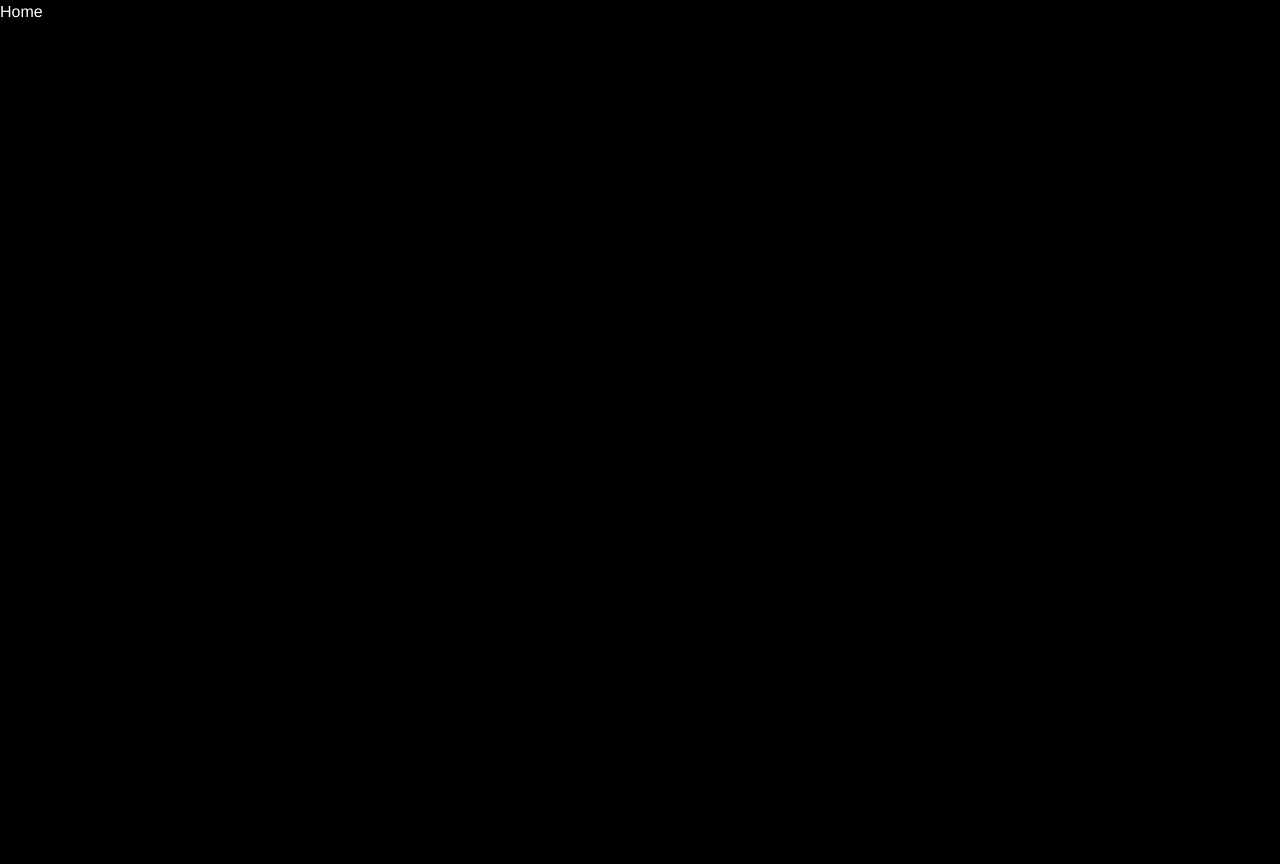
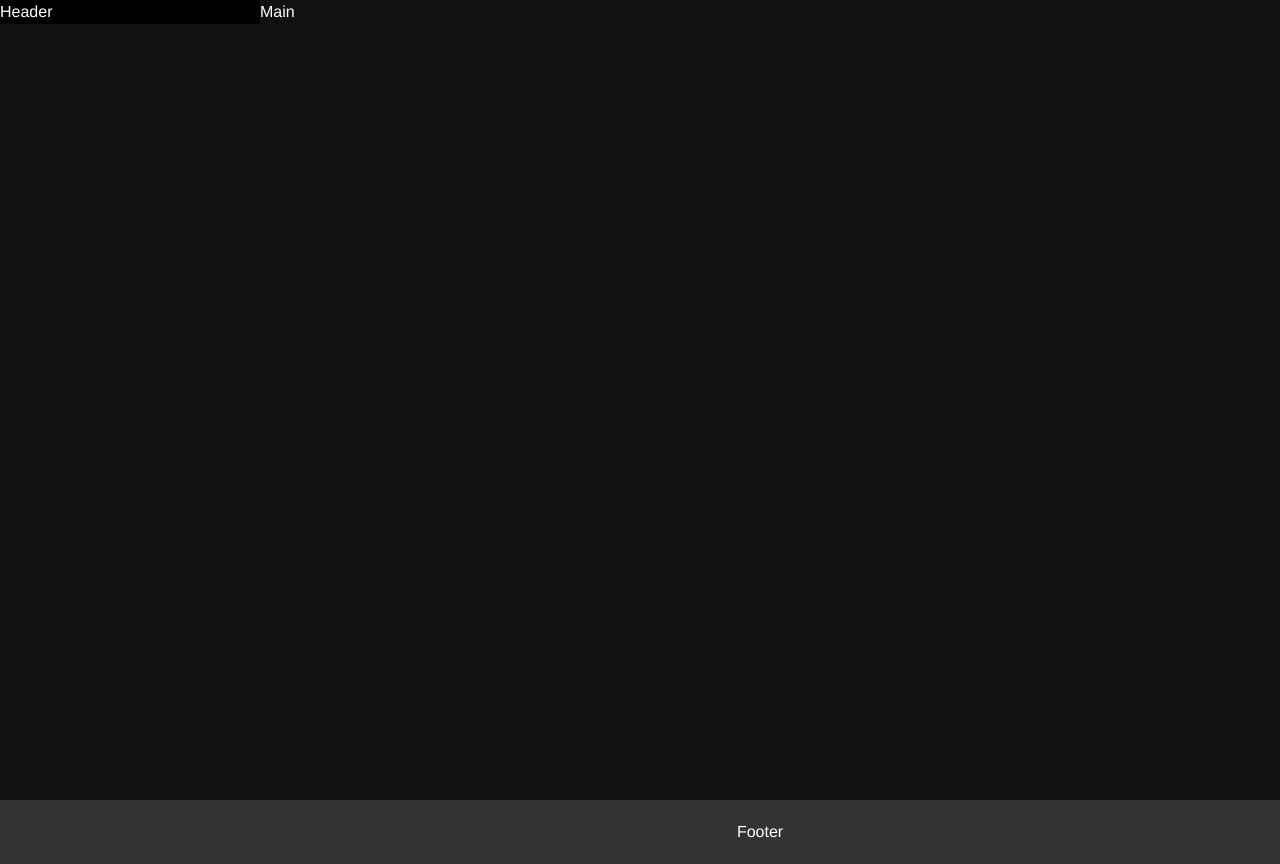
Before and after one commit to nuna2025/KoreanischLernen, a React (Create React App) app: page / in a window 1280 px wide. Before the commit the page ends 800 px from the top, so only its background shows below. Built offline with nearby package versions, Linux system fonts and the light colour scheme; a web font is replaced by a local one.

Commit message:
base: structure base section components

```diff
--- a/src/App.js
+++ b/src/App.js
@@ -9,10 +9,15 @@
 import Youtuber from './pages/Youtuber'
 import Youtubes from './pages/Youtubes'
 import Not from './pages/Not'
+import Header from './components/section/Header'
+import Main from './components/section/Main'
+import Footer from './components/section/Footer'
 
 function App() {
   return (
     <BrowserRouter>
+        <Header />
+        <Main>
             <Routes>
                 <Route path='/' element={<Home />} />
                 <Route path='/wordgame' element={<Wordgame />} />
@@ -22,8 +27,9 @@
                 <Route path='/youtuber' element={<Youtuber />} />
                 <Route path='/youtubes' element={< Youtubes/>} />
                 <Route path='*' element={<Not />} />
-
             </Routes>
+        </Main>
+        <Footer />
     </BrowserRouter>
   )
 }
--- /dev/null
+++ b/src/assets/scss/section/_layout.scss
@@ -0,0 +1,20 @@
+#header {
+    position: fixed;
+    left: 0;
+    top: 0;
+    width: 260px;
+    z-index: 10000;
+    background-color: #000;
+}
+#main {
+    max-width: 2000px;
+    min-height: 100vh;
+    margin: 0 auto;
+    padding-left: 260px;
+    background-color: #111;
+}
+#footer {
+    text-align: center;
+    background-color: #333;
+    padding: 20px 20px 20px 260px;
+}
--- a/src/assets/scss/style.scss
+++ b/src/assets/scss/style.scss
@@ -6,3 +6,6 @@
 @import "setting/reset";
 @import "setting/mixin";
 @import "setting/common";
+
+//section
+@import "section/layout"
--- /dev/null
+++ b/src/components/section/Footer.jsx
@@ -0,0 +1,11 @@
+import React from 'react'
+
+const Footer = () => {
+    return (
+        <footer id='footer' role='contentinfo'>
+            Footer
+        </footer>
+    )
+}
+
+export default Footer
--- /dev/null
+++ b/src/components/section/Header.jsx
@@ -0,0 +1,11 @@
+import React from 'react'
+
+const Header = () => {
+    return (
+        <header id='header' role='banner'>
+            Header
+        </header>
+    )
+}
+
+export default Header
--- /dev/null
+++ b/src/components/section/Main.jsx
@@ -0,0 +1,11 @@
+import React from 'react'
+
+const Main = () => {
+    return (
+        <main id='main' role='main'>
+            Main
+        </main>
+    )
+}
+
+export default Main
```
Lines whose indentation alone changed are shown as unchanged.
